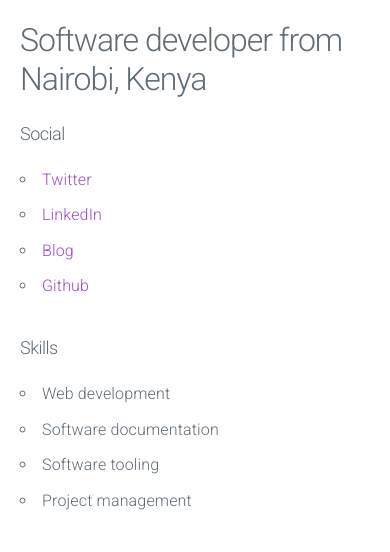
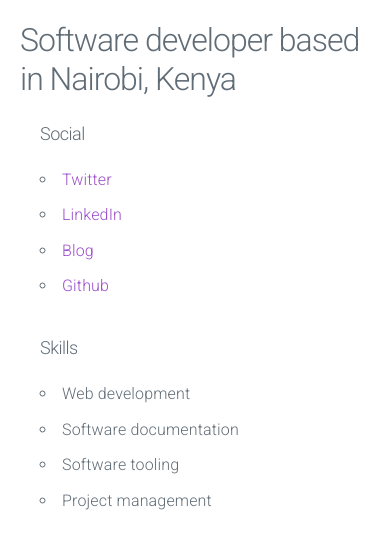
Before and after one commit to wmik/portfolio, a website built with Parcel: page index.html in a window 390 px wide. Built offline with nearby package versions, Linux system fonts and the light colour scheme.

Commit message:
feat(ui): styling for accessibility
- Responsive design

```diff
--- a/index.html
+++ b/index.html
@@ -11,21 +11,20 @@
   <link rel="stylesheet" href="style.css">
 </head>
 <body>
-  <section class="container" style="height: 100%;">
-    <article class="row">
-      <header class="column">
-        <h1>Software developer from Nairobi, Kenya</h1>
+  <section class="container page-container">
+    <header class="column page-header">
+      <h1>Software developer based in Nairobi, Kenya</h1>
     </header>
-      <footer class="column">
-        <section class="row">
-          <ul class="column">
+    <footer class="column page-footer">
+      <section class="container list-container">
+        <ul class="column list-column">
           <h5>Social</h5>
-            <li><a>Twitter</a></li>
-            <li><a>LinkedIn</a></li>
-            <li><a>Blog</a></li>
-            <li><a>Github</a></li>
+          <li><a href="https://twitter.com/wmik_">Twitter</a></li>
+          <li><a href="https://www.linkedin.com/in/williemik/">LinkedIn</a></li>
+          <li><a href="https://medium.com/@wmik">Blog</a></li>
+          <li><a href="https://github.com/wmik">Github</a></li>
         </ul>
-          <ul class="column">
+        <ul class="column list-column">
           <h5>Skills</h5>
           <li>Web development</li>
           <li>Software documentation</li>
@@ -34,7 +33,6 @@
         </ul>
       </section>
     </footer>
-    </article>
   </section>
 </body>
 </html>
--- a/style.css
+++ b/style.css
@@ -1,3 +1,42 @@
 html, body {
   height: 100%;
 }
+
+.page-header {
+  max-width: 54%;
+}
+
+.page-footer {
+  flex: 1 0 auto;
+}
+
+.page-container {
+  height: 100%;
+  margin-top: 10%;
+  display: flex;
+}
+
+
+@media (max-width: 52.0rem) {
+  .page-header {
+    max-width: 100%;
+  }
+
+  .page-container {
+    margin-top: 5%;
+    flex-direction: column;
+  }
+  .list-container {
+    display: flex;
+    margin-top: 10%;
+  }
+  .list-column {
+    min-width: 40%;
+  }
+}
+
+@media (max-width: 40rem) {
+  .list-container {
+    flex-direction: column;
+  }
+}
```
Lines whose indentation alone changed are shown as unchanged.
